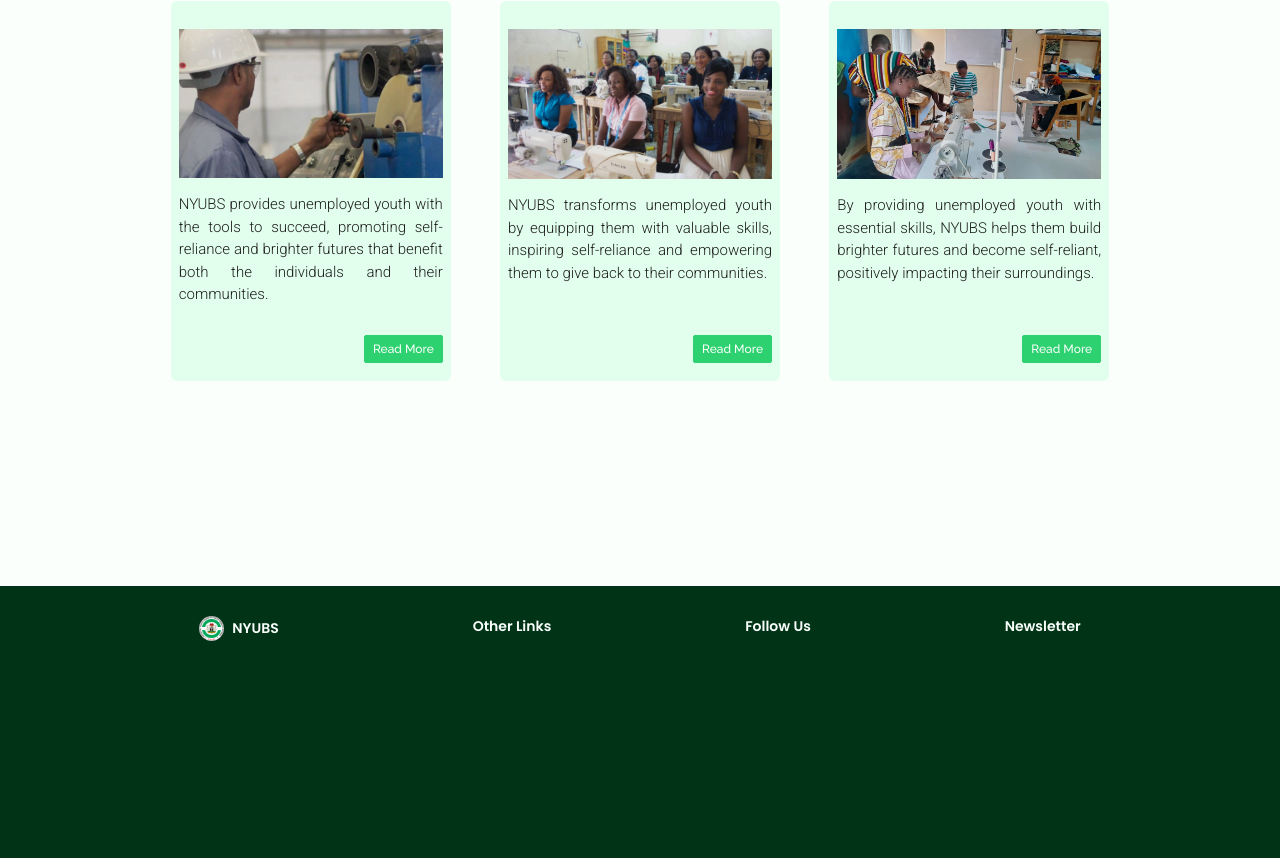
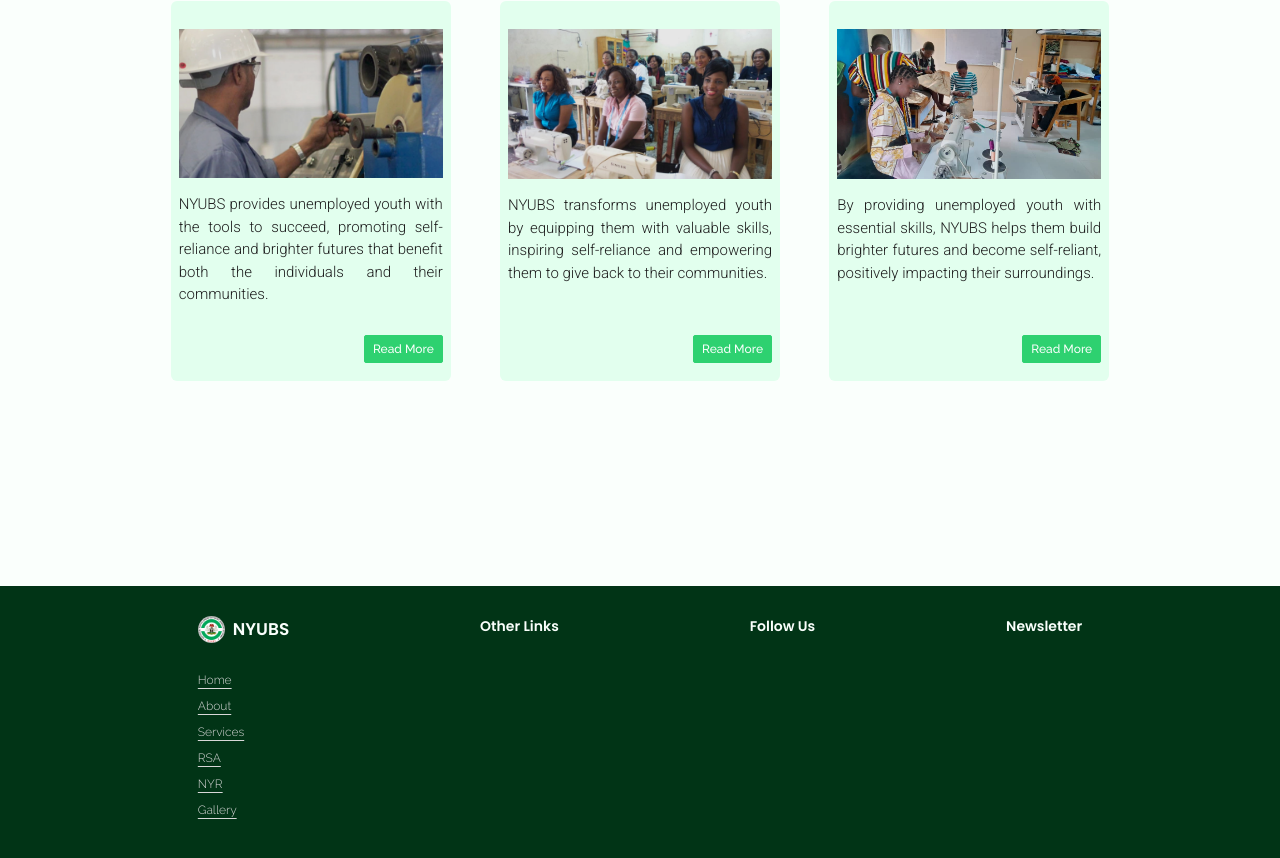
Before and after one commit to osmondcode/NYUBS, a React (Vite) app: page / in a window 1280 px wide. Shown: the part 1494-2352 px from the top of the page. Built offline with nearby package versions, Linux system fonts and the light colour scheme.

Commit message:
Add files via upload
AFTER HOME LINKS UPDATE //STILL ON FOOTER//

```diff
--- a/src/assets/Footer.jsx
+++ b/src/assets/Footer.jsx
@@ -3,17 +3,34 @@ import Logo from "./IMAGES/LOGO.jpeg";
 const Footer = () => {
   return (
     <section className="w-full min-h-[50vh] bg-[var(--dgreen)] text-[var(--bg)] px-[8%] pt-[30px] flex items-start justify-around">
-      <div className="w-fit flex flex-col items-start justify-start gap-2">
+      <div className="w-fit flex flex-col items-start justify-start gap-7">
         <span className="w-fit flex items-center gap-2">
-          <div className="w-[25px] h-[25px] rounded-full">
+          <div className="w-[27px] h-[27px] rounded-full">
             <img
               src={Logo}
               alt="LOGO"
               className="w-full h-full rounded-full flex items-center justify-center object-cover"
             />
           </div>
-          <h2 className="font-semibold text-[14px] poppins">NYUBS</h2>
+          <h2 className="font-semibold text-[17px] poppins">NYUBS</h2>
         </span>
+
+        <div className="w-fit flex flex-col gap-2 text-[12px] text-[var(--gray)]">
+          <p className="raleway underline underline-offset-4 font-light">
+            Home
+          </p>
+          <p className="raleway underline underline-offset-4 font-light">
+            About
+          </p>
+          <p className="raleway underline underline-offset-4 font-light">
+            Services
+          </p>
+          <p className="raleway underline underline-offset-4 font-light">RSA</p>
+          <p className="raleway underline underline-offset-4 font-light">NYR</p>
+          <p className="raleway underline underline-offset-4 font-light">
+            Gallery
+          </p>
+        </div>
       </div>
 
       <div className="w-fit flex flex-col items-start justify-start gap-2">
```
